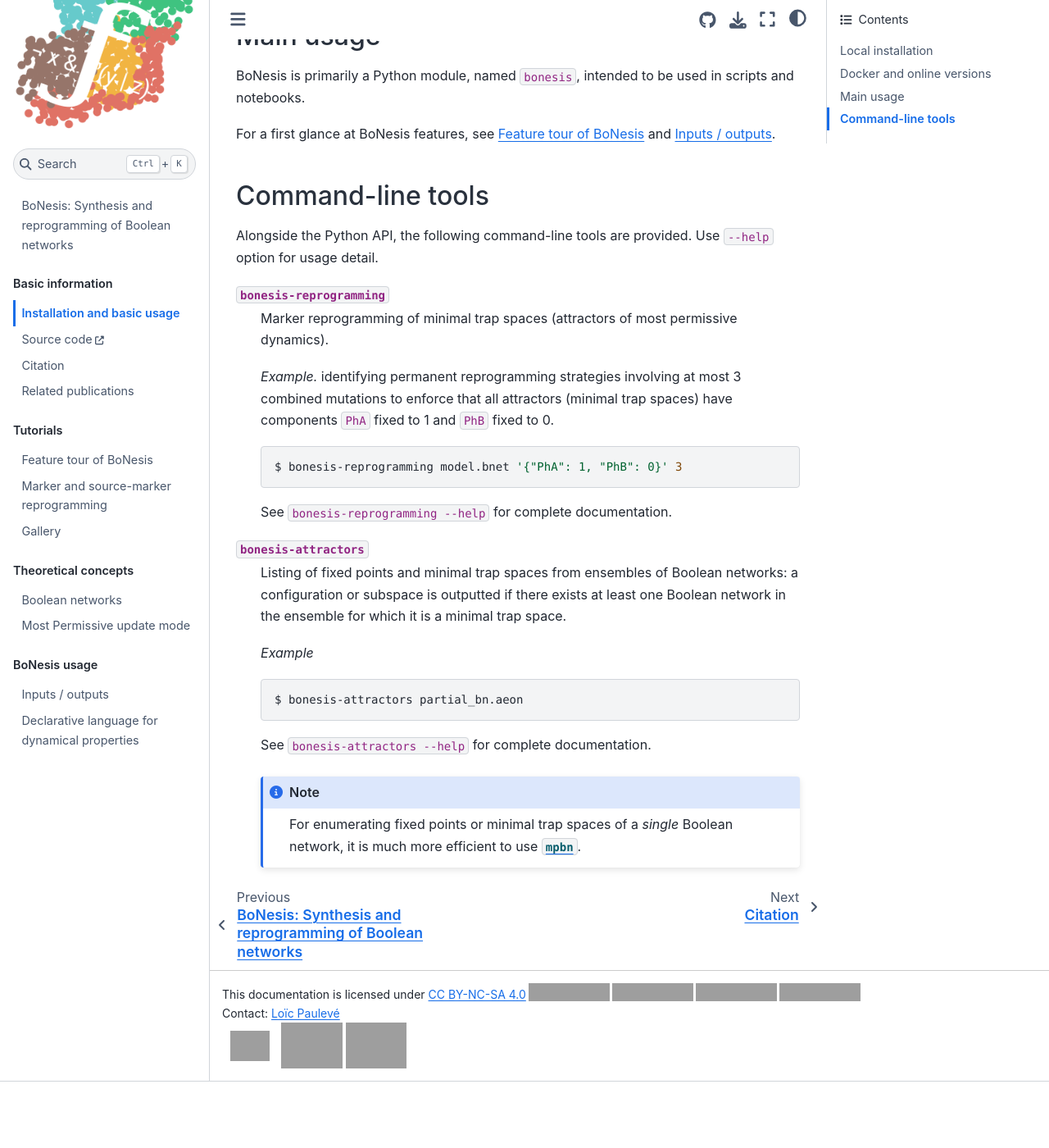
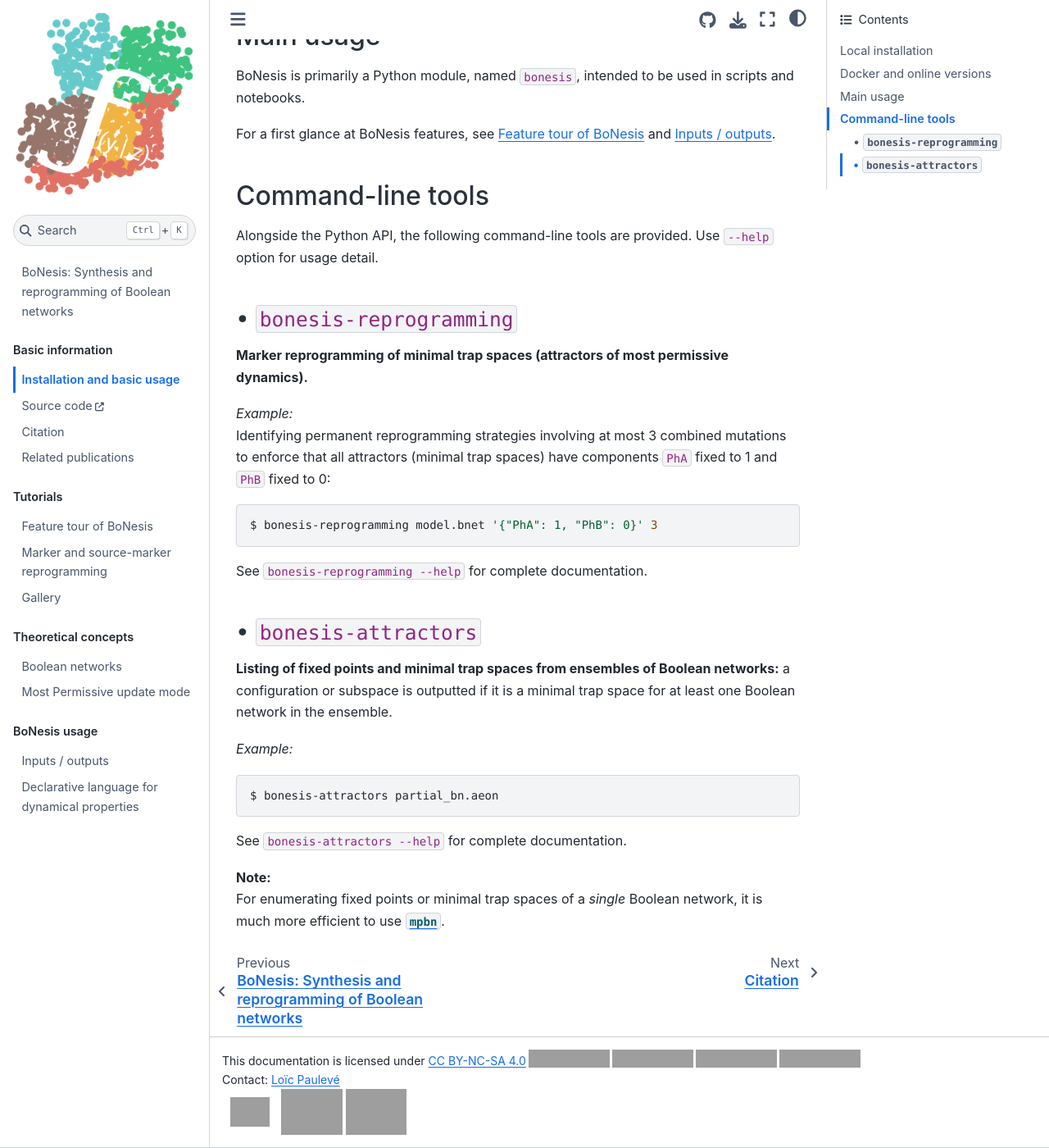
Before and after one commit to bnediction/bonesis, a Jupyter Book: the page built from installation.md, in a window 1280 px wide and 1400 px high, scrolled down 850 px, cut to the strip 0-1400 px from the top of the window. Shown: the whole strip at 82% size. Built offline with Jupyter Book 1.0.4 settings and Sphinx 7.4.7 and the Sphinx Book theme 1.1.4, drawn with Linux system fonts in a browser that asks for light colours; before the commit the page ends 2169 px from its top, so only the background shows below that; grey boxes are pictures that could not be loaded.

Commit message:
Update installation.md
Markdown syntax correction (parts were misinterpreted as quotations).

````diff
--- a/installation.md
+++ b/installation.md
@@ -35,29 +35,25 @@ For a first glance at BoNesis features, see [](tutorials/tour.md) and [](overvie
 
 Alongside the Python API, the following command-line tools are provided. Use `--help` option for usage detail.
 
-`bonesis-reprogramming`
-: Marker reprogramming of minimal trap spaces (attractors of most permissive dynamics).
+### • `bonesis-reprogramming`
+**Marker reprogramming of minimal trap spaces (attractors of most permissive dynamics).**
 
-    *Example.* identifying permanent reprogramming strategies involving at most 3
-    combined mutations to enforce that all attractors (minimal trap spaces) have
-    components `PhA` fixed to 1 and `PhB` fixed to 0.
-    ```shell
-    $ bonesis-reprogramming model.bnet '{"PhA": 1, "PhB": 0}' 3
-    ```
+*Example:*
+Identifying permanent reprogramming strategies involving at most 3 combined mutations to enforce that all attractors (minimal trap spaces) have components `PhA` fixed to 1 and `PhB` fixed to 0:
+```shell
+$ bonesis-reprogramming model.bnet '{"PhA": 1, "PhB": 0}' 3
+```
+See `bonesis-reprogramming --help` for complete documentation.
 
-    See `bonesis-reprogramming --help` for complete documentation.
+### • `bonesis-attractors`
+**Listing of fixed points and minimal trap spaces from ensembles of Boolean networks:** a configuration or subspace is outputted if it is a minimal trap space for at least one Boolean network in the ensemble.
 
-`bonesis-attractors`
-: Listing of fixed points and minimal trap spaces from ensembles of Boolean networks: a configuration or subspace is outputted if there exists at least one Boolean network in the ensemble for which it is a minimal trap space.
+*Example:*
+```shell
+$ bonesis-attractors partial_bn.aeon
+```
 
-    *Example*
-    ```shell
-    $ bonesis-attractors partial_bn.aeon
-    ```
+See `bonesis-attractors --help` for complete documentation.
 
-    See `bonesis-attractors --help` for complete documentation.
-
-    ```{note}
-    For enumerating fixed points or minimal trap spaces of a *single* Boolean
-    network, it is much more efficient to use [`mpbn`](https://mpbn.readthedocs.io/).
-    ```
+**Note:**
+For enumerating fixed points or minimal trap spaces of a *single* Boolean network, it is much more efficient to use [`mpbn`](https://mpbn.readthedocs.io/).
````
